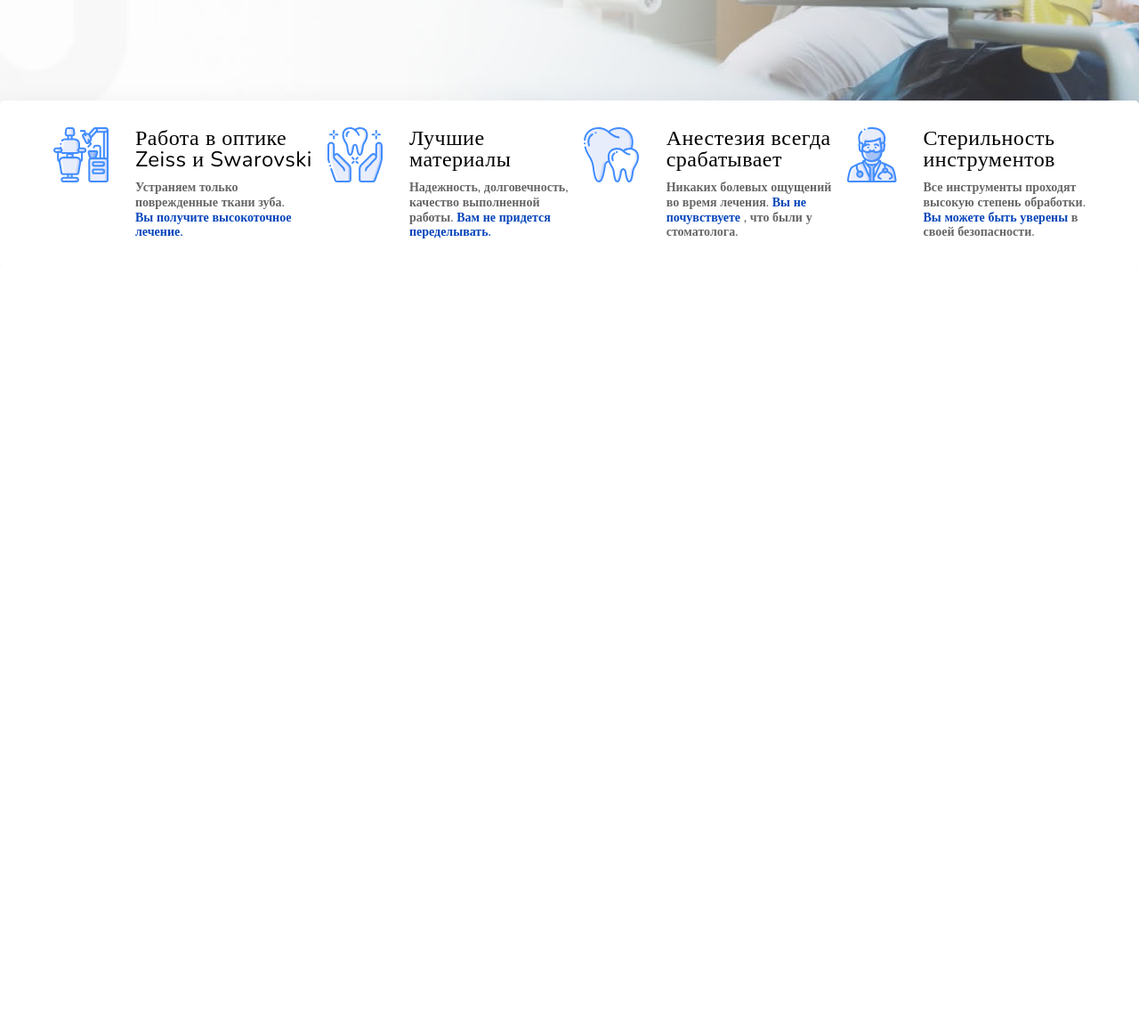
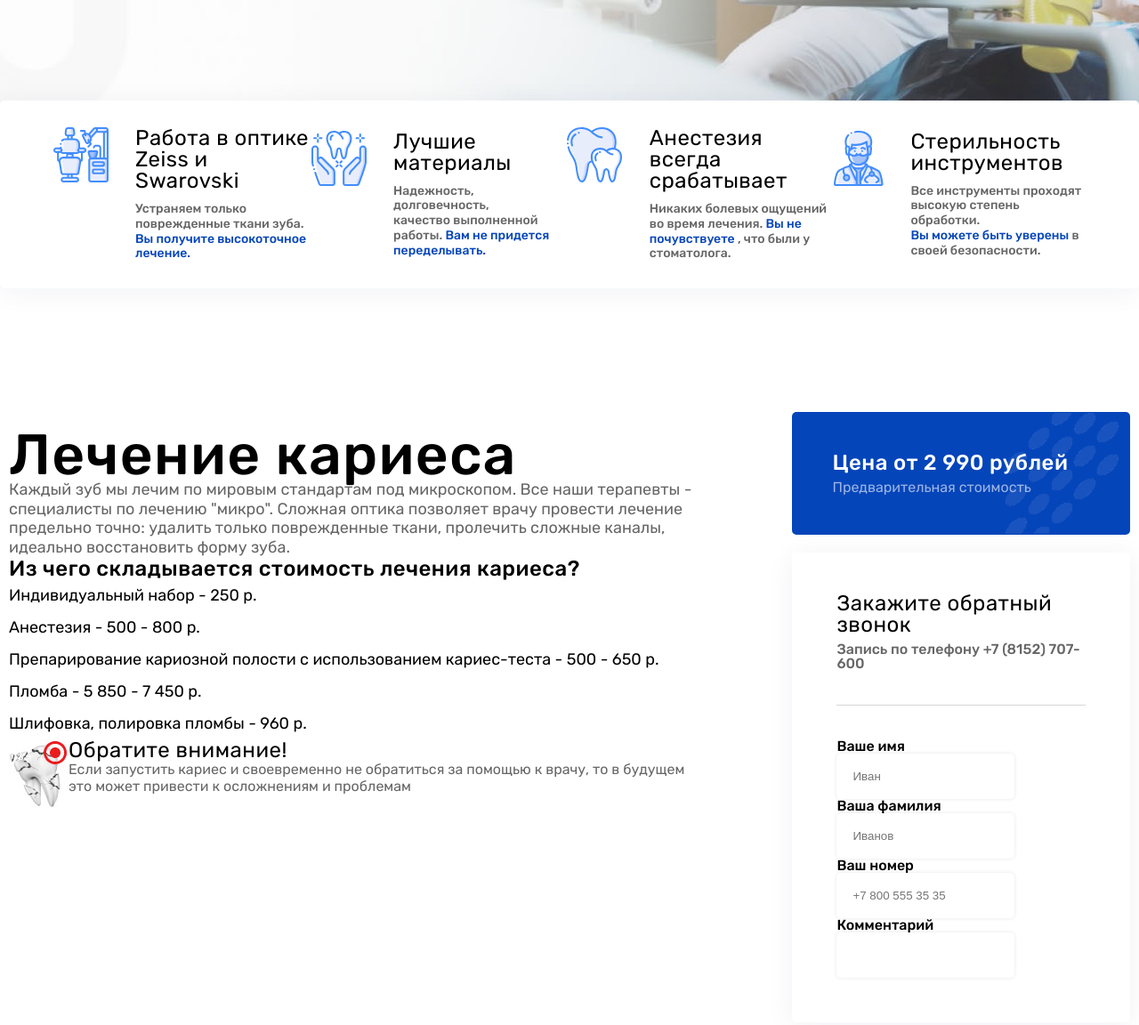
Before and after one commit to EvgenyArtemov/Delta_landing, a website built with webpack: page src/index.html in a window 1280 px wide. Shown: the part 655-1807 px from the top of the page at 89% size. Before the commit the page ends 955 px from the top, so only its background shows below. Built offline with nearby package versions, Linux system fonts and the light colour scheme.

Commit message:
services block form

```diff
--- a/src/SCSS/Layout/_cta_block.scss
+++ b/src/SCSS/Layout/_cta_block.scss
@@ -6,7 +6,6 @@
     max-height: 750px;
     background-position: center center;
     background-repeat: no-repeat;
-    // background-attachment: fixed;
     position: relative;
     background-size: cover;
 
--- /dev/null
+++ b/src/SCSS/Layout/_services_block.scss
@@ -0,0 +1,112 @@
+.services__block--cure {
+    padding-right: 10rem;
+
+    & > h2 {
+        @include font-h1--secondary;
+    }
+
+    & > .cure__info {
+        @include font--family;
+        font-size: 1.8rem;
+        line-height: 120%;
+        color: $text-gray;
+    }
+
+    & > h4 {
+        @include font-h2--main;
+        font-weight: 500;
+    }
+
+    & > .cure__price {
+        @include font--family;
+        font-size: 1.8rem;
+        line-height: 200%;
+    }
+
+    & > .attention {
+        display: flex;
+
+        & div > h4 {
+            @include font-h2--main;
+        }
+
+        & div > p {
+            @include font--family;
+            font-size: 1.6rem;
+            font-weight: 400;
+            color: $text-gray;
+        }
+    }
+}
+
+.services__block--callback {
+    max-width: 60rem;
+    width: 100%;
+    margin-top: 22rem;
+
+    .callback {
+        &__header {
+            background-image: url(../img/MaskGroup.png);
+            background-repeat: no-repeat;
+            background-position: right;
+            padding: 4.5rem;
+            background-color: $main-blue;
+            border-radius: 5px;
+
+            & > h2 {
+                @include font-h2--main;
+                font-weight: 500;
+                color: $text-white;
+            }
+
+            & > span {
+                @include font-norm;
+                display: block;
+                font-weight: 400;
+                color: rgba(255, 255, 255, 0.6);
+                margin-top: 0.8rem;
+            }
+        }
+
+        & > .callback__form {
+            padding: 4.5rem 5rem 5rem 5rem;
+            box-shadow: 0px 4px 32px rgba(15, 27, 97, 0.06);
+            border-radius: 5px;
+            margin-top: 2rem;
+
+            & > h2 {
+                @include font-h2--main;
+            }
+
+            & > span {
+                @include font-norm;
+                display: block;
+                color: $text-gray;
+                margin-top: 0.8rem;
+            }
+
+            .form__fields {
+                border-top: 1px solid #D6D6D6;
+                padding-top: 3.8rem;
+                margin-top: 3.8rem;
+
+                & > .field {
+                    display: flex;
+                    flex-direction: column;
+                }
+
+                & label {
+                    @include font-norm;
+                }
+
+                & input {
+                    padding: 1.8rem;
+                    border: none;
+                    box-shadow: 0px 0px 4px rgba(0, 0, 0, 0.1);
+                    border-radius: 5px;
+                    max-width: 20rem;
+                }
+            }
+        }
+    }
+}
--- a/src/SCSS/base.scss
+++ b/src/SCSS/base.scss
@@ -1,24 +1,37 @@
+@mixin font--family {
+    font-family: "Rubik";
+}
+
 @mixin font-norm {
-    font-family: "Nunito";
+    @include font--family;
     font-style: normal;
-    font-weight: 600;
+    font-weight: 500;
     font-size: 1.6rem;
     line-height: 1.6rem;
 }
 
 @mixin font-h1--main {
-    font-family: "Nunito";
+    @include font--family;
     font-style: normal;
-    font-weight: 600;
+    font-weight: 500;
     font-size: 7.2rem;
     line-height: 87%;
     letter-spacing: 0.02em;
 }
 
-@mixin font-h2--main {
-    font-family: "Nunito";
+@mixin font-h1--secondary {
+    @include font--family;
     font-style: normal;
     font-weight: 500;
+    font-size: 6.4rem;
+    line-height: 87%;
+    letter-spacing: 0.02em;
+}
+
+@mixin font-h2--main {
+    @include font--family;
+    font-style: normal;
+    font-weight: 400;
     font-size: 24px;
     line-height: 24px;
     letter-spacing: 0.02em;
--- a/src/SCSS/main.scss
+++ b/src/SCSS/main.scss
@@ -1,3 +1,4 @@
 @import './base';
 @import './Layout/header';
 @import './Layout/cta_block';
+@import './Layout/services_block';
--- a/src/index.html
+++ b/src/index.html
@@ -3,7 +3,7 @@
 <head>
     <meta charset="UTF-8">
     <meta name="viewport" content="width=device-width, initial-scale=1.0">
-    <link href="https://fonts.googleapis.com/css?family=Nunito:400,600,700,800&display=swap" rel="stylesheet">
+    <link href="https://fonts.googleapis.com/css?family=Rubik:400,500,700,900&display=swap" rel="stylesheet">
     <title>Дельта - клиника профессиональной стоматологии</title>
 </head>
 <body>
@@ -32,7 +32,7 @@
     </header>
 
     <main>
-        <div class="cta__block">
+        <section class="cta__block">
             <div class="wrapper">
                 <div class="cta__block--header">
                     <h1>Терапия и <br> диагностика</h1>
@@ -99,7 +99,72 @@
                 </div>
 
             </div>
-        </div>
+        </section>
+
+        <section class="services__block">
+            <div class="wrapper">
+                <section class="services__block--cure">
+                    <h2 class="main__header">Лечение кариеса</h2>
+                    <p class="cure__info">
+                        Каждый зуб мы лечим по мировым стандартам под микроскопом.
+                        Все наши терапевты - специалисты по лечению "микро".
+                        Сложная оптика позволяет врачу провести лечение предельно точно: удалить
+                        только поврежденные ткани, пролечить сложные каналы, идеально восстановить форму зуба.
+                    </p>
+                    <h4>Из чего складывается стоимость лечения кариеса?</h4>
+                    <p class="cure__price">
+                        Индивидуальный набор - 250 р.
+                        <br>
+                        Анестезия - 500 - 800 р.
+                        <br>
+                        Препарирование кариозной полости с использованием кариес-теста - 500 - 650 р.
+                        <br>
+                        Пломба - 5 850 - 7 450 р.
+                        <br>
+                        Шлифовка, полировка пломбы - 960 р.
+                    </p>
+                    <div class="attention">
+                        <img src="../src/img/tooth_circle.jpg" alt="tooth attention">
+                        <div>
+                            <h4>Обратите внимание!</h4>
+                            <p>
+                                Если запустить кариес и своевременно не обратиться за помощью к врачу, то в будущем это может привести к осложнениям и проблемам
+                            </p>
+                        </div>
+                    </div>
+                </section>
+                <aside class="services__block--callback">
+                    <div class="callback">
+                        <div class="callback__header">
+                            <h2>Цена от 2 990 рублей</h2>
+                            <span>Предварительная стоимость</span>
+                        </div>
+                        <form class="callback__form">
+                            <h2>Закажите обратный звонок</h2>
+                            <span>Запись по телефону +7 (8152) 707-600</span>
+                            <div class="form__fields">
+                                <div class="field">
+                                    <label for="name">Ваше имя</label>
+                                    <input type="text" id="name" placeholder="Иван">
+                                </div>
+                                <div class="field">
+                                    <label for="surname">Ваша фамилия</label>
+                                    <input type="text" id="surname" placeholder="Иванов">
+                                </div>
+                                <div class="field">
+                                    <label for="phone">Ваш номер</label>
+                                    <input type="text" id="phone" placeholder="+7 800 555 35 35">
+                                </div>
+                                <div class="field">
+                                    <label for="comment">Комментарий</label>
+                                    <input type="text" id="comment" placeholder="">
+                                </div>
+                            </div>
+                        </form>
+                    </div>
+                </aside>
+            </div>
+        </section>
     </main>
 </body>
 </html>
```
Also changed, not shown: src/img/MaskGroup.jpg (added), src/img/MaskGroup.png (added), src/img/tooth_circle.jpg (added).
